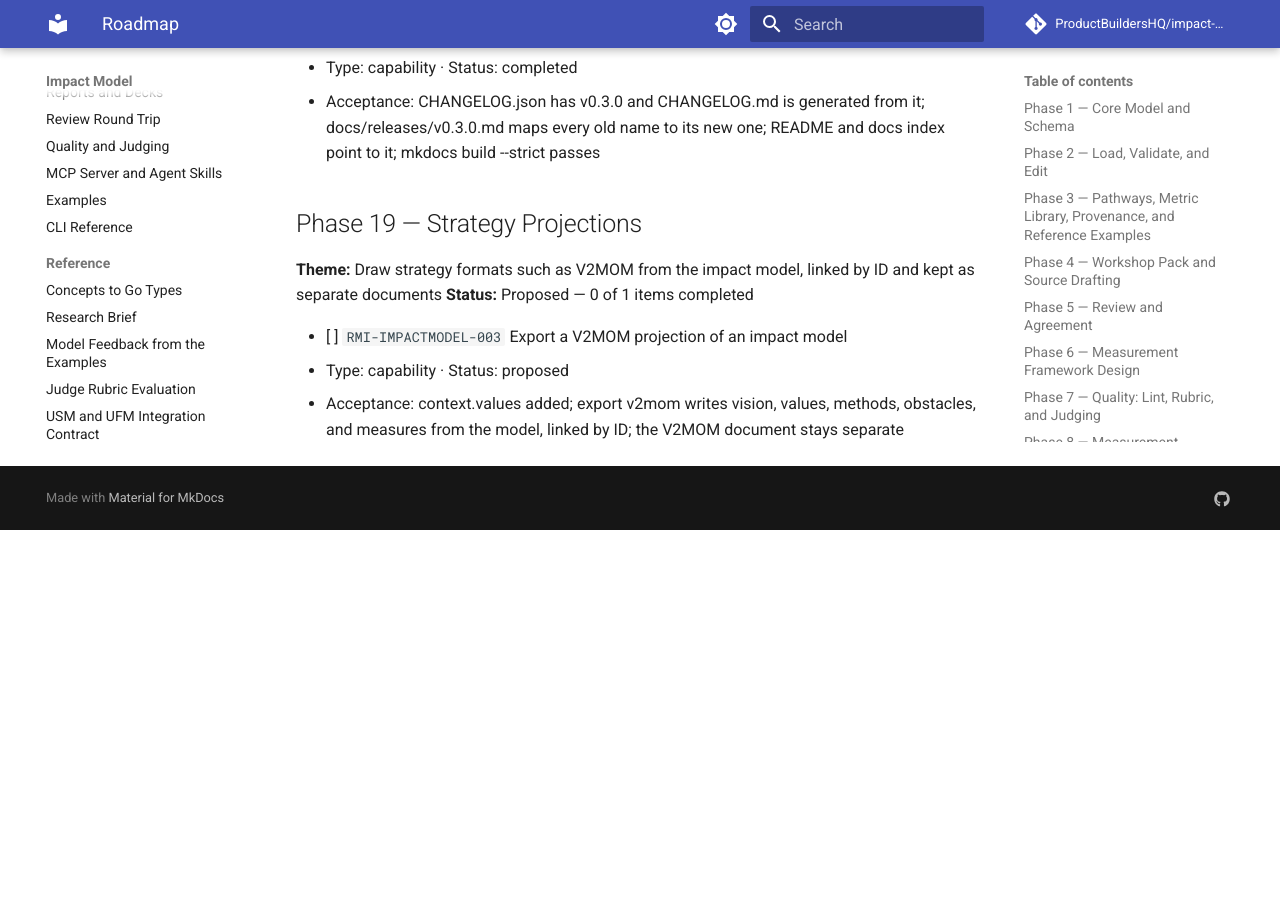
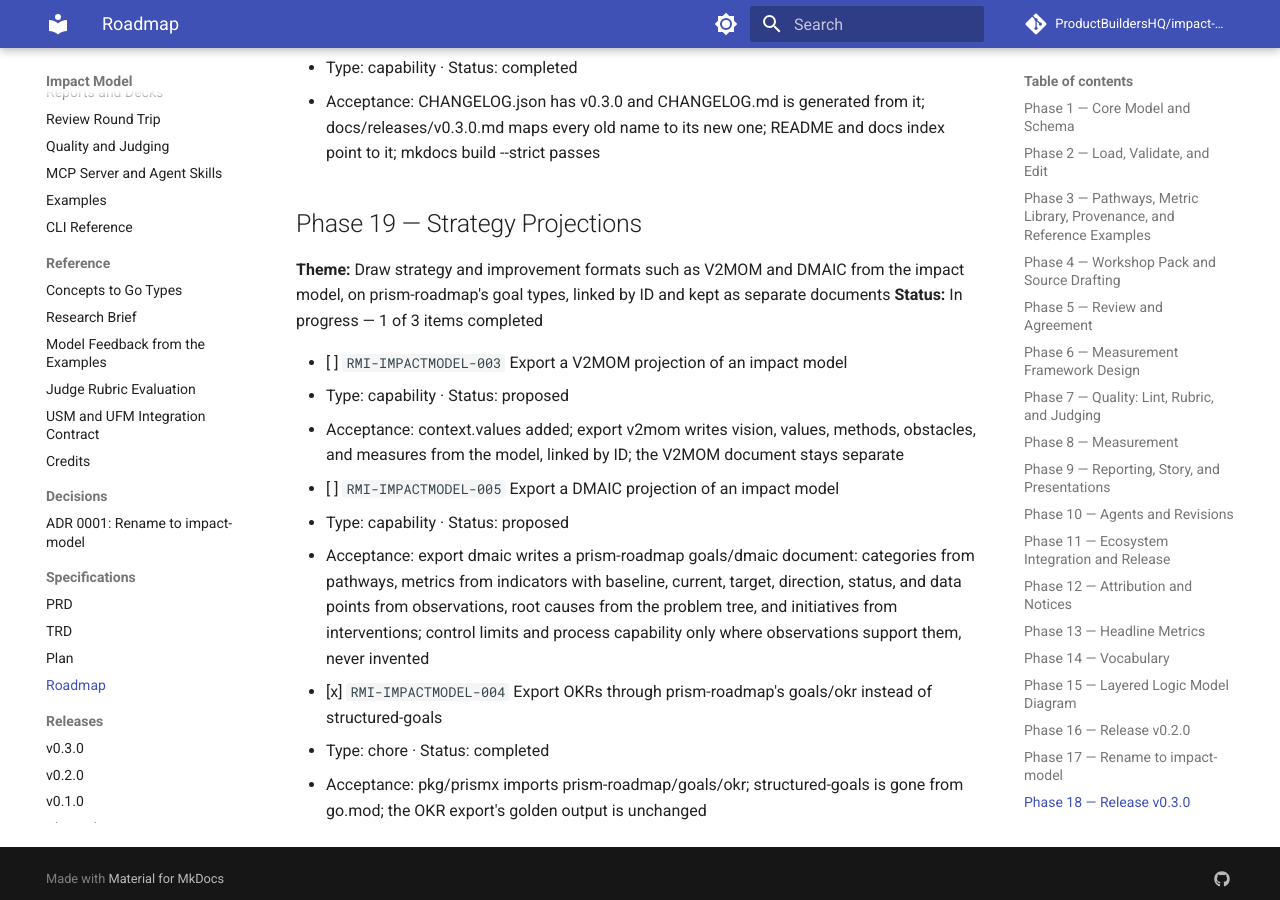
Before and after one commit to ProductBuildersHQ/theoryofchange-spec, an MkDocs documentation site: the page built from docs/specs/initiatives/INIT-THEORYOFCHANGESPEC-001/ROADMAP.md, in a window 1280 px wide and 900 px high, scrolled down 19472 px. Built offline with MkDocs 1.6.1 and Material for MkDocs 9.7.7, drawn with Linux system fonts in a browser that asks for light colours; comment, search, counter and statistics services are not loaded; before the commit the page ends 20002 px from its top, so only the background shows below that.

Commit message:
docs(roadmap): add the DMAIC projection and the move to prism-roadmap's goal types
Refs: RMI-IMPACTMODEL-004
Refs: RMI-IMPACTMODEL-005

Co-Authored-By: Claude Opus 5.5 <noreply@anthropic.com>

```diff
--- a/docs/specs/initiatives/INIT-THEORYOFCHANGESPEC-001/ROADMAP.md
+++ b/docs/specs/initiatives/INIT-THEORYOFCHANGESPEC-001/ROADMAP.md
@@ -493,9 +493,17 @@
 
 ## Phase 19 — Strategy Projections
 
-**Theme:** Draw strategy formats such as V2MOM from the impact model, linked by ID and kept as separate documents
-**Status:** Proposed — 0 of 1 items completed
+**Theme:** Draw strategy and improvement formats such as V2MOM and DMAIC from the impact model, on prism-roadmap's goal types, linked by ID and kept as separate documents
+**Status:** In progress — 1 of 3 items completed
 
 - [ ] `RMI-IMPACTMODEL-003` Export a V2MOM projection of an impact model
   - Type: capability · Status: proposed
   - Acceptance: context.values added; export v2mom writes vision, values, methods, obstacles, and measures from the model, linked by ID; the V2MOM document stays separate
+
+- [ ] `RMI-IMPACTMODEL-005` Export a DMAIC projection of an impact model
+  - Type: capability · Status: proposed
+  - Acceptance: export dmaic writes a prism-roadmap goals/dmaic document: categories from pathways, metrics from indicators with baseline, current, target, direction, status, and data points from observations, root causes from the problem tree, and initiatives from interventions; control limits and process capability only where observations support them, never invented
+
+- [x] `RMI-IMPACTMODEL-004` Export OKRs through prism-roadmap's goals/okr instead of structured-goals
+  - Type: chore · Status: completed
+  - Acceptance: pkg/prismx imports prism-roadmap/goals/okr; structured-goals is gone from go.mod; the OKR export's golden output is unchanged
```
